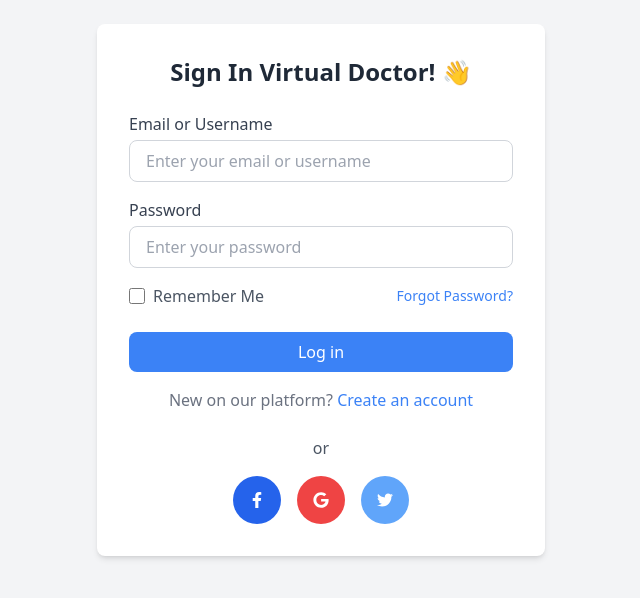
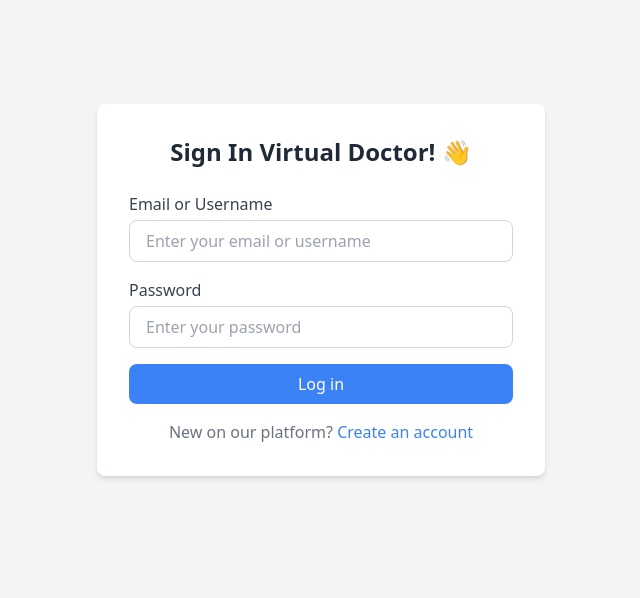
Before and after one commit to Noskathon-Lite/Team_Magma, a React (Vite) app: page / in a window 1280 px wide. Shown: the part 110-708 px from the top of the page, without its empty margins (319-959 px from the left). Built offline with nearby package versions, Linux system fonts and the light colour scheme.

Commit message:
using react-router-dom

```diff
--- a/src/Component/Login/login.jsx
+++ b/src/Component/Login/login.jsx
@@ -1,16 +1,15 @@
-import React from 'react';
-import SocialButtons from './Socialbotton';
+import React from "react";
+import { useNavigate } from "react-router-dom";
 
 const LoginPage = () => {
+  const navigate = useNavigate();
+
   return (
     <div className="flex justify-center items-center min-h-screen bg-gray-100">
       <div className="bg-white shadow-md rounded-lg p-8 max-w-md w-full">
         <h2 className="text-2xl font-semibold text-center text-gray-800">
           Sign In Virtual Doctor! 👋
         </h2>
-                <p className="text-center text-gray-500 mt-2">
-
-                </p>
         <form className="mt-6">
           <div className="mb-4">
             <label
@@ -44,27 +43,6 @@ const LoginPage = () => {
               required
             />
           </div>
-                    <div className="flex justify-between items-center mb-6">
-                        <div className="flex items-center">
-                            <input
-                                type="checkbox"
-                                id="remember-me"
-                                className="mr-2 h-4 w-4 border-gray-300 rounded focus:ring-blue-400"
-                            />
-                            <label
-                                htmlFor="remember-me"
-                                className="text-gray-600"
-                            >
-                                Remember Me
-                            </label>
-                        </div>
-                        <a
-                            href="/forgot-password"
-                            className="text-sm text-blue-500 hover:underline"
-                        >
-                            Forgot Password?
-                        </a>
-                    </div>
           <button
             type="submit"
             className="w-full bg-blue-500 text-white py-2 rounded-lg font-medium hover:bg-blue-600 transition duration-300"
@@ -73,17 +51,13 @@ const LoginPage = () => {
           </button>
         </form>
         <div className="text-center text-gray-500 mt-4">
-                    New on our platform?{' '}
-                    <a
-                        href="/register"
+          New on our platform?{" "}
+          <button
+            onClick={() => navigate("/signup")}
             className="text-blue-500 hover:underline"
           >
             Create an account
-                    </a>
-                </div>
-                <div className="mt-6">
-                    <p className="text-center text-gray-600 mb-4">or</p>
-                    <SocialButtons />
+          </button>
         </div>
       </div>
     </div>
```
Lines whose indentation alone changed are shown as unchanged.
